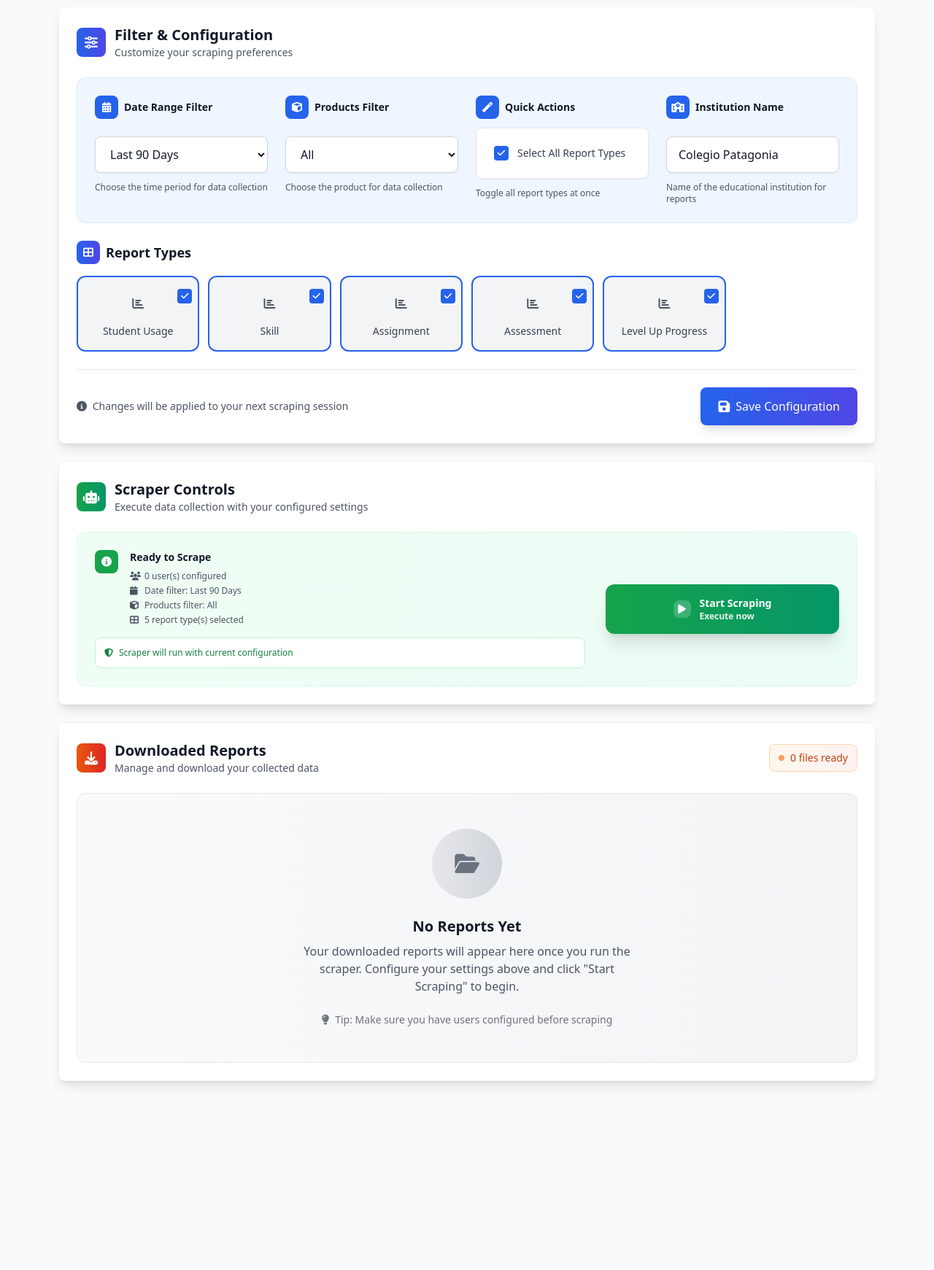
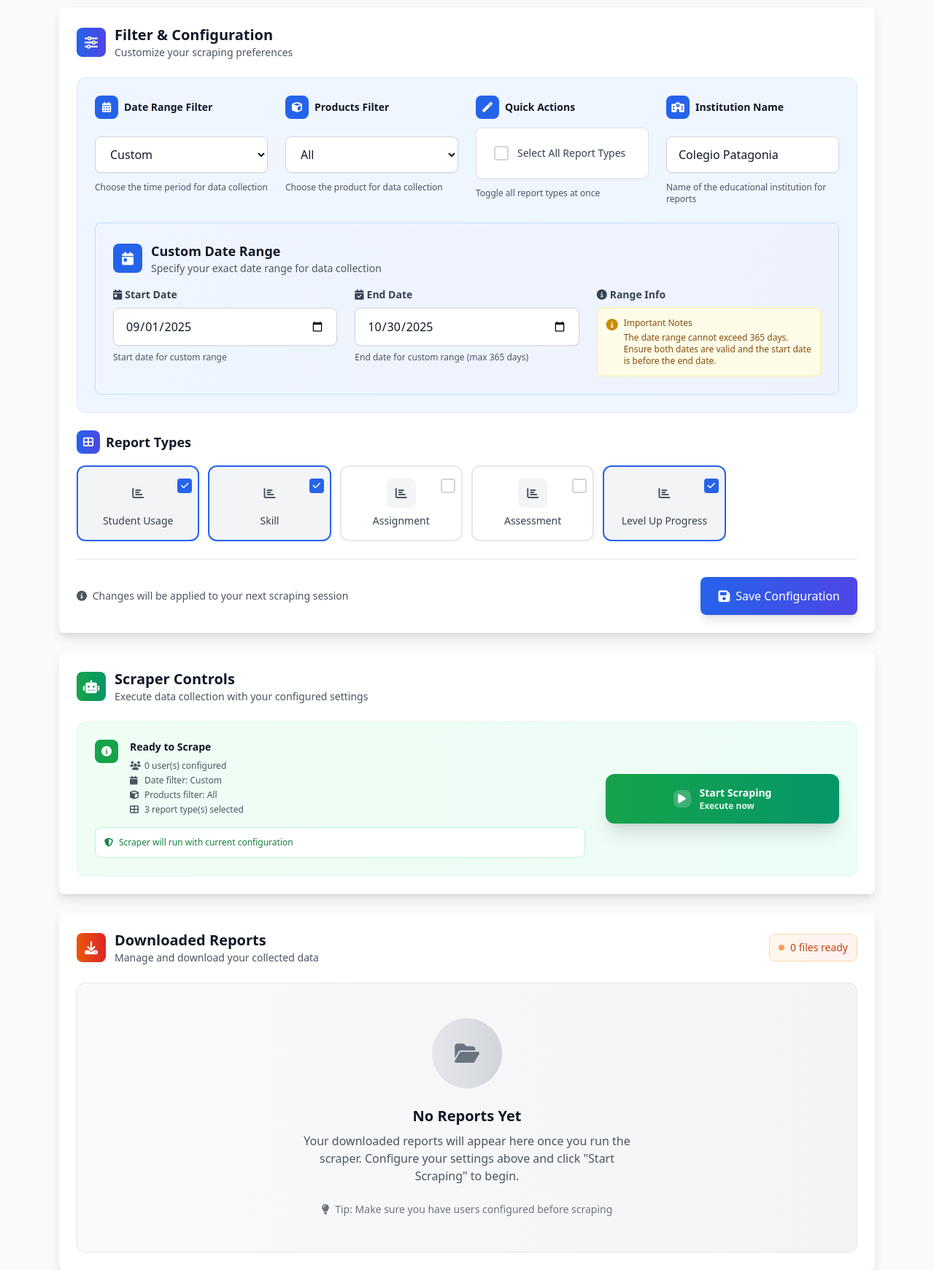
Before and after one commit to davidgonzalezfx/reports-scrapper, a Flask app: page / in a window 1280 px wide. Shown: the part 980-2721 px from the top of the page at 73% size. Before the commit the page ends 2469 px from the top, so only its background shows below. Run offline with Flask 3, Linux system fonts and the light colour scheme; some libraries are stand-ins or nearby versions.

Commit message:
Add - Custom dates v1

```diff
--- a/app.py
+++ b/app.py
@@ -17,7 +17,7 @@ from utils import load_json, save_json, validate_filename, validate_user_data, g
 USERS_FILE = 'users.json'
 REPORTS_DIR = 'reports'
 CONFIG_FILE = 'scraper_config.json'
-DATE_FILTERS = ["Today", "Last 7 Days", "Last 30 Days", "Last 90 Days", "Last Year"]
+DATE_FILTERS = ["Today", "Last 7 Days", "Last 30 Days", "Last 90 Days", "Last Year", "Custom"]
 PRODUCTS_FILTERS = ["All", "Raz-Plus", "Español", "Science A-Z", "Writing A-Z", "Vocabulary A-Z", "Foundations A-Z"]
 TABS = [
 		{"name": "Student Usage", "default": True},
@@ -35,7 +35,7 @@ def get_spanish_month(month: int) -> str:
 	}
 	return months.get(month, "Enero")
 
-def get_date_range_string(date_filter: str) -> str:
+def get_date_range_string(date_filter: str, custom_start_date: str = None, custom_end_date: str = None) -> str:
 	"""Generate date range string based on selected filter."""
 	today = datetime.now()
 
@@ -54,6 +54,14 @@ def get_date_range_string(date_filter: str) -> str:
 	elif date_filter == "Last Year":
 			end_date = today
 			start_date = today - timedelta(days=365)
+	elif date_filter == "Custom" and custom_start_date and custom_end_date:
+			# Parse custom dates (expected format: DD/MM/YYYY)
+			try:
+				start_date = datetime.strptime(custom_start_date, "%d/%m/%Y")
+				end_date = datetime.strptime(custom_end_date, "%d/%m/%Y")
+			except ValueError:
+				# Fallback to today if parsing fails
+				start_date = end_date = today
 	else:
 			start_date = end_date = today
 
@@ -61,34 +69,42 @@ def get_date_range_string(date_filter: str) -> str:
 	end_str = f"{end_date.day:02d} {get_spanish_month(end_date.month)} {end_date.year}"
 	return f"{start_str} - {end_str}"
 
-def get_subtitle_string(date_filter: str) -> str:
+def get_subtitle_string(date_filter: str, custom_start_date: str = None, custom_end_date: str = None) -> str:
 	"""Generate subtitle string based on selected filter."""
 	today = datetime.now()
 
 	if date_filter == "Today":
-			return f"{get_spanish_month(today.month)} {today.year}"
+		return f"{get_spanish_month(today.month)} {today.year}"
 	elif date_filter == "Last 7 Days":
-			end_date = today
-			start_date = today - timedelta(days=7)
+		end_date = today
+		start_date = today - timedelta(days=7)
 	elif date_filter == "Last 30 Days":
-			end_date = today
-			start_date = today - timedelta(days=30)
+		end_date = today
+		start_date = today - timedelta(days=30)
 	elif date_filter == "Last 90 Days":
-			end_date = today
-			start_date = today - timedelta(days=90)
+		end_date = today
+		start_date = today - timedelta(days=90)
 	elif date_filter == "Last Year":
-			end_date = today
-			start_date = today - timedelta(days=365)
+		end_date = today
+		start_date = today - timedelta(days=365)
+	elif date_filter == "Custom" and custom_start_date and custom_end_date:
+		# Parse custom dates (expected format: DD/MM/YYYY)
+		try:
+			start_date = datetime.strptime(custom_start_date, "%d/%m/%Y")
+			end_date = datetime.strptime(custom_end_date, "%d/%m/%Y")
+		except ValueError:
+			# Fallback to today if parsing fails
+			start_date = end_date = today
 	else:
-			start_date = end_date = today
+		start_date = end_date = today
 
 	if start_date.year == end_date.year:
-			if start_date.month == end_date.month:
-					return f"{get_spanish_month(start_date.month)} {start_date.year}"
-			else:
-					return f"{get_spanish_month(start_date.month)} - {get_spanish_month(end_date.month)} {end_date.year}"
+		if start_date.month == end_date.month:
+			return f"{get_spanish_month(start_date.month)} {start_date.year}"
+		else:
+			return f"{get_spanish_month(start_date.month)} - {get_spanish_month(end_date.month)} {end_date.year}"
 	else:
-			return f"{get_spanish_month(start_date.month)} {start_date.year} - {get_spanish_month(end_date.month)} {end_date.year}"
+		return f"{get_spanish_month(start_date.month)} {start_date.year} - {get_spanish_month(end_date.month)} {end_date.year}"
 
 # Configure logging
 logging.basicConfig(
@@ -154,10 +170,12 @@ def save_config(config_data: Dict[str, Any]) -> None:
 def load_config() -> Dict[str, Any]:
 		"""Load configuration from file with fallback to defaults."""
 		default_config = {
-				"date_filter": DATE_FILTERS[0],
-				"products_filter": PRODUCTS_FILTERS[0],
-				"tabs": {tab["name"]: tab["default"] for tab in TABS},
-				"institution_name": "Unidad Educativa"
+			"date_filter": DATE_FILTERS[0],
+			"custom_start_date": "",
+			"custom_end_date": "",
+			"products_filter": PRODUCTS_FILTERS[0],
+			"tabs": {tab["name"]: tab["default"] for tab in TABS},
+			"institution_name": "Unidad Educativa"
 		}
 
 		config = load_json(CONFIG_FILE, default_config)
@@ -173,10 +191,12 @@ def get_mock_report_data() -> Dict[str, Any]:
 		# Load configuration to get selected date filter
 		config = load_config()
 		date_filter = config.get('date_filter', DATE_FILTERS[0])
+		custom_start_date = config.get('custom_start_date', '')
+		custom_end_date = config.get('custom_end_date', '')
 
 		# Compute dynamic date strings based on selected filter
-		date_range = get_date_range_string(date_filter)
-		subtitle = get_subtitle_string(date_filter)
+		date_range = get_date_range_string(date_filter, custom_start_date, custom_end_date)
+		subtitle = get_subtitle_string(date_filter, custom_start_date, custom_end_date)
 
 		# Get real summary data from reports
 		summary = get_school_summary(REPORTS_DIR)
@@ -482,10 +502,28 @@ def index():
 
 				config = load_config()
 				selected_date_filter = config.get('date_filter', DATE_FILTERS[0])
+				custom_start_date = config.get('custom_start_date', '')
+				custom_end_date = config.get('custom_end_date', '')
 				selected_products_filter = config.get('products_filter', PRODUCTS_FILTERS[0])
 				selected_tabs = config.get('tabs', {tab["name"]: tab["default"] for tab in TABS})
 				selected_institution_name = config.get('institution_name', 'Unidad Educativa')
 				users = load_users()
+
+				# Convert custom dates back to YYYY-MM-DD format for HTML input type="date"
+				custom_start_date_html = ""
+				custom_end_date_html = ""
+				if custom_start_date:
+					try:
+						start_date_obj = datetime.strptime(custom_start_date, "%d/%m/%Y")
+						custom_start_date_html = start_date_obj.strftime("%Y-%m-%d")
+					except ValueError:
+						logger.warning(f"Invalid custom_start_date format: {custom_start_date}")
+				if custom_end_date:
+					try:
+						end_date_obj = datetime.strptime(custom_end_date, "%d/%m/%Y")
+						custom_end_date_html = end_date_obj.strftime("%Y-%m-%d")
+					except ValueError:
+						logger.warning(f"Invalid custom_end_date format: {custom_end_date}")
 
 				return render_template(
 						'scrapper.html',
@@ -496,6 +534,8 @@ def index():
 						download_in_progress=app_state.get_download_status(),
 						date_filters=DATE_FILTERS,
 						selected_date_filter=selected_date_filter,
+						custom_start_date=custom_start_date_html,
+						custom_end_date=custom_end_date_html,
 						products_filters=PRODUCTS_FILTERS,
 						selected_products_filter=selected_products_filter,
 						tabs=TABS,
@@ -509,43 +549,79 @@ def index():
 
 @app.route('/set-filter', methods=['POST'])
 def set_filter():
-		"""Update filter configuration from form data."""
-		try:
-				config = load_config()
+	"""Update filter configuration from form data."""
+	try:
+		config = load_config()
 
-				# Update date filter
-				date_filter = request.form.get('date_filter', DATE_FILTERS[0])
-				if date_filter not in DATE_FILTERS:
-						logger.warning(f"Invalid date filter received: {date_filter}")
-						date_filter = DATE_FILTERS[0]
-				config['date_filter'] = date_filter
+		# Update date filter
+		date_filter = request.form.get('date_filter', DATE_FILTERS[0])
+		if date_filter not in DATE_FILTERS:
+			logger.warning(f"Invalid date filter received: {date_filter}")
+			date_filter = DATE_FILTERS[0]
+		config['date_filter'] = date_filter
 
-				# Update products filter
-				products_filter = request.form.get('products_filter', PRODUCTS_FILTERS[0])
-				if products_filter not in PRODUCTS_FILTERS:
-						logger.warning(f"Invalid products filter received: {products_filter}")
-						products_filter = PRODUCTS_FILTERS[0]
-				config['products_filter'] = products_filter
+		# Handle custom dates if "Custom" is selected
+		if date_filter == "Custom":
+			custom_start_date = request.form.get('custom_start_date', '').strip()
+			custom_end_date = request.form.get('custom_end_date', '').strip()
 
-				# Update tabs selection
-				selected_tabs = request.form.getlist('tabs')
-				tabs_config = {tab["name"]: (tab["name"] in selected_tabs) for tab in TABS}
-				config['tabs'] = tabs_config
+			# Validate custom dates
+			if custom_start_date and custom_end_date:
+				try:
+					# Parse dates from HTML input (YYYY-MM-DD format from input type="date")
+					start_date = datetime.strptime(custom_start_date, "%Y-%m-%d")
+					end_date = datetime.strptime(custom_end_date, "%Y-%m-%d")
 
-				# Update institution name
-				institution_name = request.form.get('institution_name', 'Unidad Educativa').strip()
-				if institution_name:
-						config['institution_name'] = institution_name
-				else:
-						config['institution_name'] = 'Unidad Educativa'
+					# Validate date range (max 365 days)
+					date_diff = (end_date - start_date).days
+					if date_diff < 0:
+						logger.warning(f"Invalid custom date range: end date before start date")
+						return jsonify({'error': 'End date must be after start date'}), 400
+					elif date_diff > 365:
+						logger.warning(f"Custom date range exceeds 365 days: {date_diff} days")
+						return jsonify({'error': 'Date range cannot exceed 365 days'}), 400
 
-				save_config(config)
-				logger.info(f"Filter configuration updated: date={date_filter}, products={products_filter}, tabs: {selected_tabs}, institution: {institution_name}")
-				return redirect(url_for('index'))
+					# Store custom dates in DD/MM/YYYY format for scraper
+					config['custom_start_date'] = start_date.strftime("%d/%m/%Y")
+					config['custom_end_date'] = end_date.strftime("%d/%m/%Y")
+					logger.info(f"Custom date range set: {config['custom_start_date']} to {config['custom_end_date']}")
+				except ValueError:
+					logger.warning(f"Invalid custom date format: {custom_start_date} - {custom_end_date}")
+					return jsonify({'error': 'Invalid date format. Use YYYY-MM-DD format'}), 400
+			else:
+				logger.warning("Custom date filter selected but no dates provided")
+				return jsonify({'error': 'Please provide both start and end dates for custom range'}), 400
+		else:
+			# Clear custom dates when not using "Custom" filter
+			config['custom_start_date'] = ''
+			config['custom_end_date'] = ''
 
-		except Exception as e:
-				logger.error(f"Error updating filter configuration: {e}")
-				return jsonify({'error': 'Failed to update configuration'}), 500
+		# Update products filter
+		products_filter = request.form.get('products_filter', PRODUCTS_FILTERS[0])
+		if products_filter not in PRODUCTS_FILTERS:
+			logger.warning(f"Invalid products filter received: {products_filter}")
+			products_filter = PRODUCTS_FILTERS[0]
+		config['products_filter'] = products_filter
+
+		# Update tabs selection
+		selected_tabs = request.form.getlist('tabs')
+		tabs_config = {tab["name"]: (tab["name"] in selected_tabs) for tab in TABS}
+		config['tabs'] = tabs_config
+
+		# Update institution name
+		institution_name = request.form.get('institution_name', 'Unidad Educativa').strip()
+		if institution_name:
+			config['institution_name'] = institution_name
+		else:
+			config['institution_name'] = 'Unidad Educativa'
+
+		save_config(config)
+		logger.info(f"Filter configuration updated: date={date_filter}, products={products_filter}, tabs: {selected_tabs}, institution: {institution_name}")
+		return redirect(url_for('index'))
+
+	except Exception as e:
+		logger.error(f"Error updating filter configuration: {e}")
+		return jsonify({'error': 'Failed to update configuration'}), 500
 
 @app.route('/download/<filename>')
 def download(filename: str):
--- a/templates/scrapper.html
+++ b/templates/scrapper.html
@@ -432,6 +432,57 @@
 							<p class="text-xs text-gray-600">Name of the educational institution for reports</p>
 						</div>
 					</div>
+
+					<!-- Custom Date Inputs (full width when shown) -->
+					<div id="custom-date-inputs" class="{% if selected_date_filter != 'Custom' %}hidden{% endif %} mt-6 animate-slide-up">
+						<div class="bg-gradient-to-r from-blue-50 to-indigo-50 rounded-lg p-6 border border-blue-200">
+							<div class="flex items-center gap-3 mb-4">
+								<div class="w-10 h-10 bg-blue-600 rounded-lg flex items-center justify-center">
+									<i class="fas fa-calendar-day text-white text-lg"></i>
+								</div>
+								<div>
+									<h3 class="text-lg font-semibold text-gray-900">Custom Date Range</h3>
+									<p class="text-sm text-gray-600">Specify your exact date range for data collection</p>
+								</div>
+							</div>
+							<div class="grid grid-cols-1 md:grid-cols-2 lg:grid-cols-3 gap-6">
+								<div class="space-y-2">
+									<label for="custom_start_date" class="block text-sm font-semibold text-gray-700">
+										<i class="fas fa-calendar-day mr-1"></i>Start Date
+									</label>
+									<input type="date" id="custom_start_date" name="custom_start_date"
+										value="{{ custom_start_date }}"
+										class="w-full px-4 py-3 bg-white border border-gray-300 rounded-lg text-gray-900 font-medium focus:outline-none focus:ring-4 focus:ring-blue-300 focus:border-blue-500 transition-all duration-200 shadow-sm hover:shadow-md"
+										placeholder="MM/DD/YYYY">
+									<p class="text-xs text-gray-600">Start date for custom range</p>
+								</div>
+								<div class="space-y-2">
+									<label for="custom_end_date" class="block text-sm font-semibold text-gray-700">
+										<i class="fas fa-calendar-check mr-1"></i>End Date
+									</label>
+									<input type="date" id="custom_end_date" name="custom_end_date"
+										value="{{ custom_end_date }}"
+										class="w-full px-4 py-3 bg-white border border-gray-300 rounded-lg text-gray-900 font-medium focus:outline-none focus:ring-4 focus:ring-blue-300 focus:border-blue-500 transition-all duration-200 shadow-sm hover:shadow-md"
+										placeholder="MM/DD/YYYY">
+									<p class="text-xs text-gray-600">End date for custom range (max 365 days)</p>
+								</div>
+								<div class="space-y-2 md:col-span-2 lg:col-span-1">
+									<label class="block text-sm font-semibold text-gray-700">
+										<i class="fas fa-info-circle mr-1"></i>Range Info
+									</label>
+									<div class="p-3 bg-yellow-50 border border-yellow-200 rounded-lg">
+										<div class="flex items-start gap-2">
+											<i class="fas fa-info-circle text-yellow-600 mt-0.5"></i>
+											<div class="text-xs text-yellow-800">
+												<p class="font-medium">Important Notes</p>
+												<p class="mt-1">The date range cannot exceed 365 days. Ensure both dates are valid and the start date is before the end date.</p>
+											</div>
+										</div>
+									</div>
+								</div>
+							</div>
+						</div>
+					</div>
 				</div>
 
 				<!-- Tabs Selection -->
@@ -834,6 +885,26 @@
 			}
 		}
 
+		// Add date filter change listener for custom dates
+		const dateFilter = document.getElementById('date_filter');
+		const customDateInputs = document.getElementById('custom-date-inputs');
+
+		if (dateFilter && customDateInputs) {
+			// Show/hide custom date inputs based on selection
+			dateFilter.addEventListener('change', function() {
+				if (this.value === 'Custom') {
+					customDateInputs.classList.remove('hidden');
+				} else {
+					customDateInputs.classList.add('hidden');
+				}
+			});
+
+			// Initialize visibility based on current selection
+			if (dateFilter.value === 'Custom') {
+				customDateInputs.classList.remove('hidden');
+			}
+		}
+
 		// Initialize tab visuals on page load
 		document.addEventListener('DOMContentLoaded', function () {
 			document.querySelectorAll('.tab-checkbox').forEach(updateTabVisual);
```
Also changed, not shown: scraper.py (+40 -3 lines), scraper_config.json (+6 -4 lines), 1 other file.
